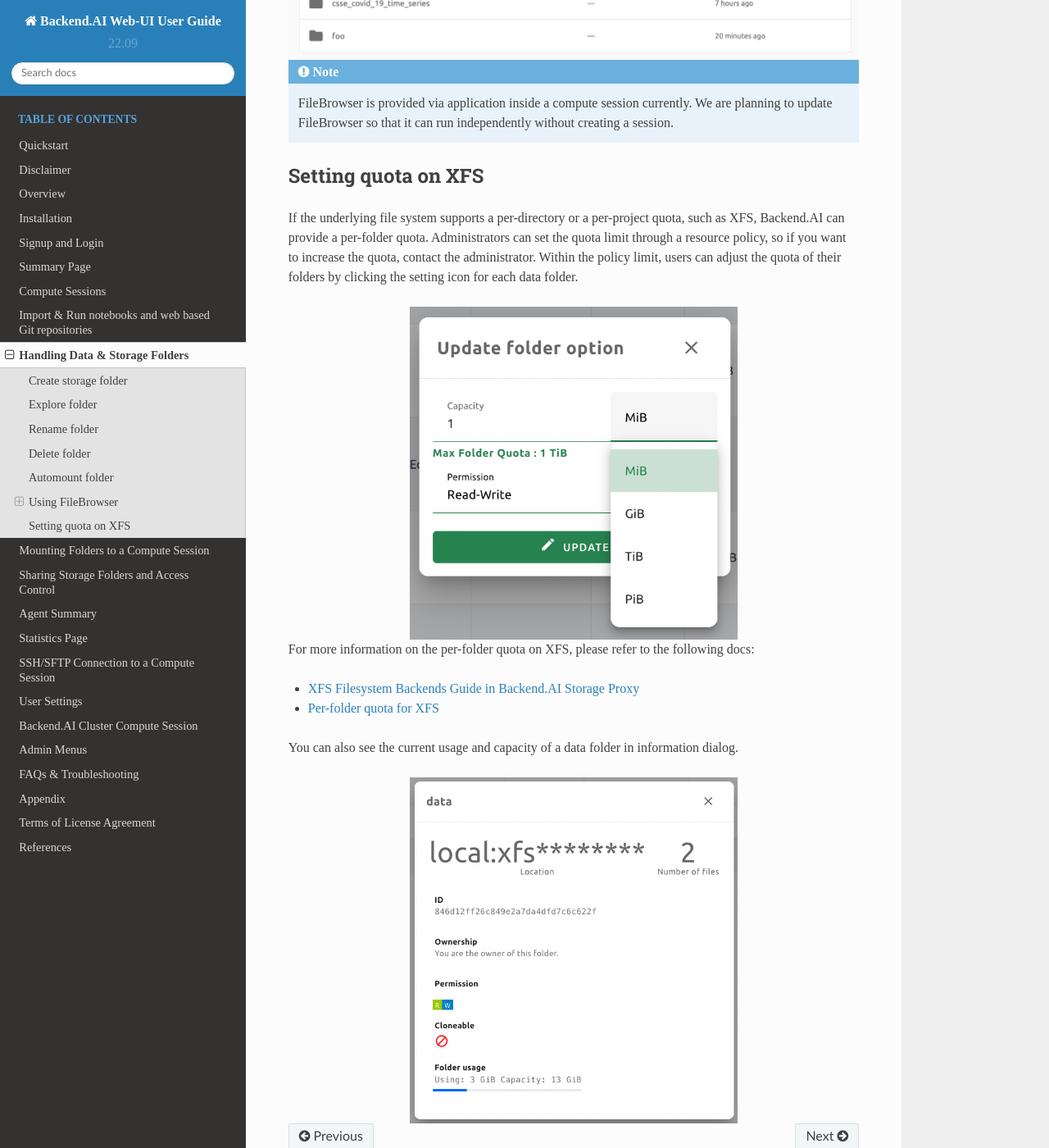
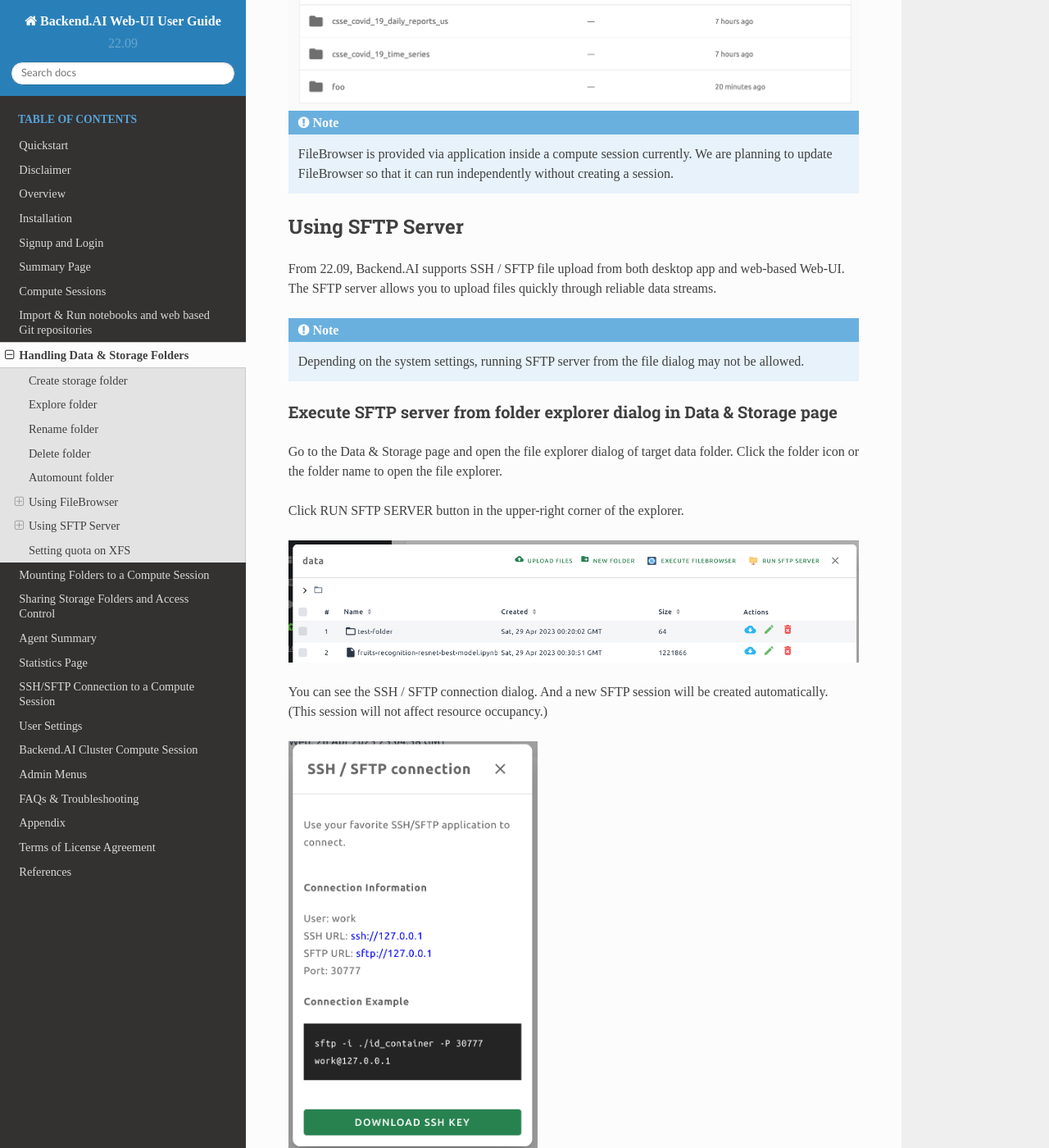
Before and after one commit to lablup/backend.ai-docs-webui, a Sphinx documentation site: the page built from docs/vfolder/vfolder.rst, in a window 1280 px wide and 1400 px high, scrolled down 11230 px. Shown: the whole window at 82% size. Built offline with Sphinx 7.4.7 and the Read the Docs theme 2.0.0, drawn with Linux system fonts in a browser that asks for light colours; some web fonts are replaced; some of the changed text lies outside the part shown.

Commit message:
docs: update vfolder and sftp_to_container page

```diff
--- a/docs/vfolder/vfolder.rst
+++ b/docs/vfolder/vfolder.rst
@@ -95,7 +95,7 @@
 a compute session, and then use a service like Terminal or Jupyter Notebook to
 do it.
 
-.. image:: vfolder_explorer.png
+.. image:: folderexplorer_with_filebrowser.png
    :alt: File explorer of a storage folder
 
 You can create a new directory on the current path with the NEW FOLDER button
@@ -199,8 +199,7 @@
 ^^^^^^^^^^^^^^^^^^^^^^^^^^^^^^^^^^^^^^^^^^^^^^^^^^^^^^^^^^^^^^^^^^^^^^
 
 Go to the Data & Storage page and open the file explorer dialog of target
-data folder. Click the folder icon in the Control column to the right of the
-data folder to open the file explorer.
+data folder. Click the folder icon or the folder name to open the file explorer.
 
 .. image:: first_step_to_access_filebrowser.png
    :alt: first step to access FileBrowser
@@ -325,6 +324,41 @@
    We are planning to update FileBrowser so that it can run independently
    without creating a session.
 
+Using SFTP Server
+-----------------
+
+From 22.09, Backend.AI supports SSH / SFTP file upload from both desktop app and
+web-based Web-UI. The SFTP server allows you to upload files quickly through reliable
+data streams.
+
+.. note::
+   Depending on the system settings, running SFTP server from the file dialog may not
+   be allowed.
+
+Execute SFTP server from folder explorer dialog in Data & Storage page
+^^^^^^^^^^^^^^^^^^^^^^^^^^^^^^^^^^^^^^^^^^^^^^^^^^^^^^^^^^^^^^^^^^^^^^
+
+Go to the Data & Storage page and open the file explorer dialog of target data folder.
+Click the folder icon or the folder name to open the file explorer.
+
+Click RUN SFTP SERVER button in the upper-right corner of the explorer.
+
+.. image:: folderexplorer_with_filebrowser.png
+   :alt: Folder explorer with SFTP Server
+
+You can see the SSH / SFTP connection dialog. And a new SFTP session will be created
+automatically. (This session will not affect resource occupancy.)
+
+.. image:: SSH_SFTP_connection.png
+   :height: 500
+   :alt: SSH / SFTP connection dialog
+
+For the SSH connection, click "DOWNLOAD SSH KEY" button to download the SSH private key
+(``id_container``). Also, remember the port number. Then, you can connect to SFTP server
+using the Connection Example code written in the dialog, or you can connect to SSH / SFTP
+by referring to the following :ref:`link<sftp_connection_for_linux_and_mac>`.
+
+
 
 Setting quota on XFS
 --------------------
```
Also changed, not shown: docs/sftp_to_container/sftp_to_container.rst (+21 -13 lines), docs/sftp_to_container/bad_permissions.png (added), docs/sftp_to_container/download_ssh_key.png, docs/sftp_to_container/sftp_app.png, docs/vfolder/SSH_SFTP_connection.png (added), docs/vfolder/folderexplorer_with_filebrowser.png, 2 other files.
